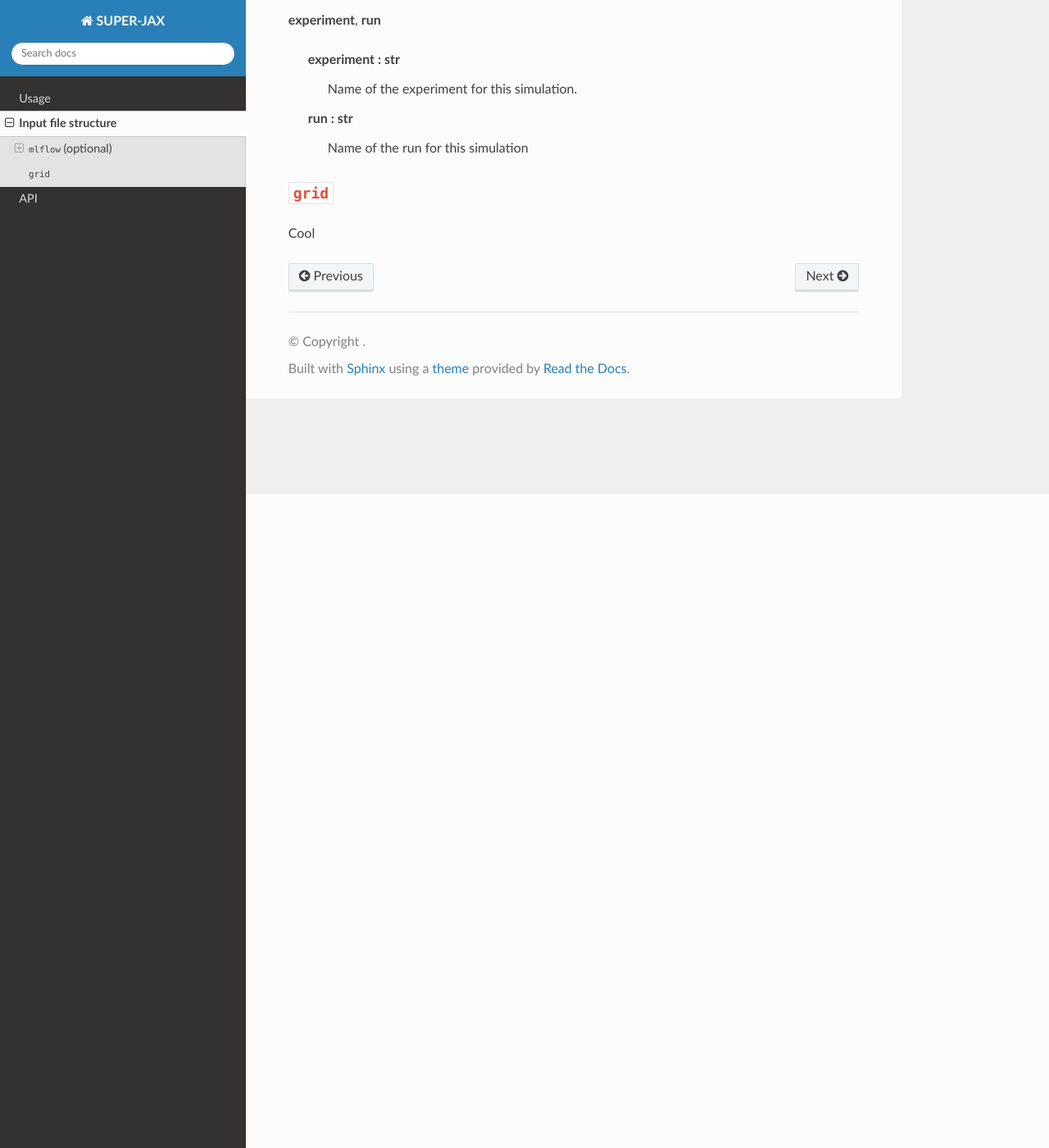
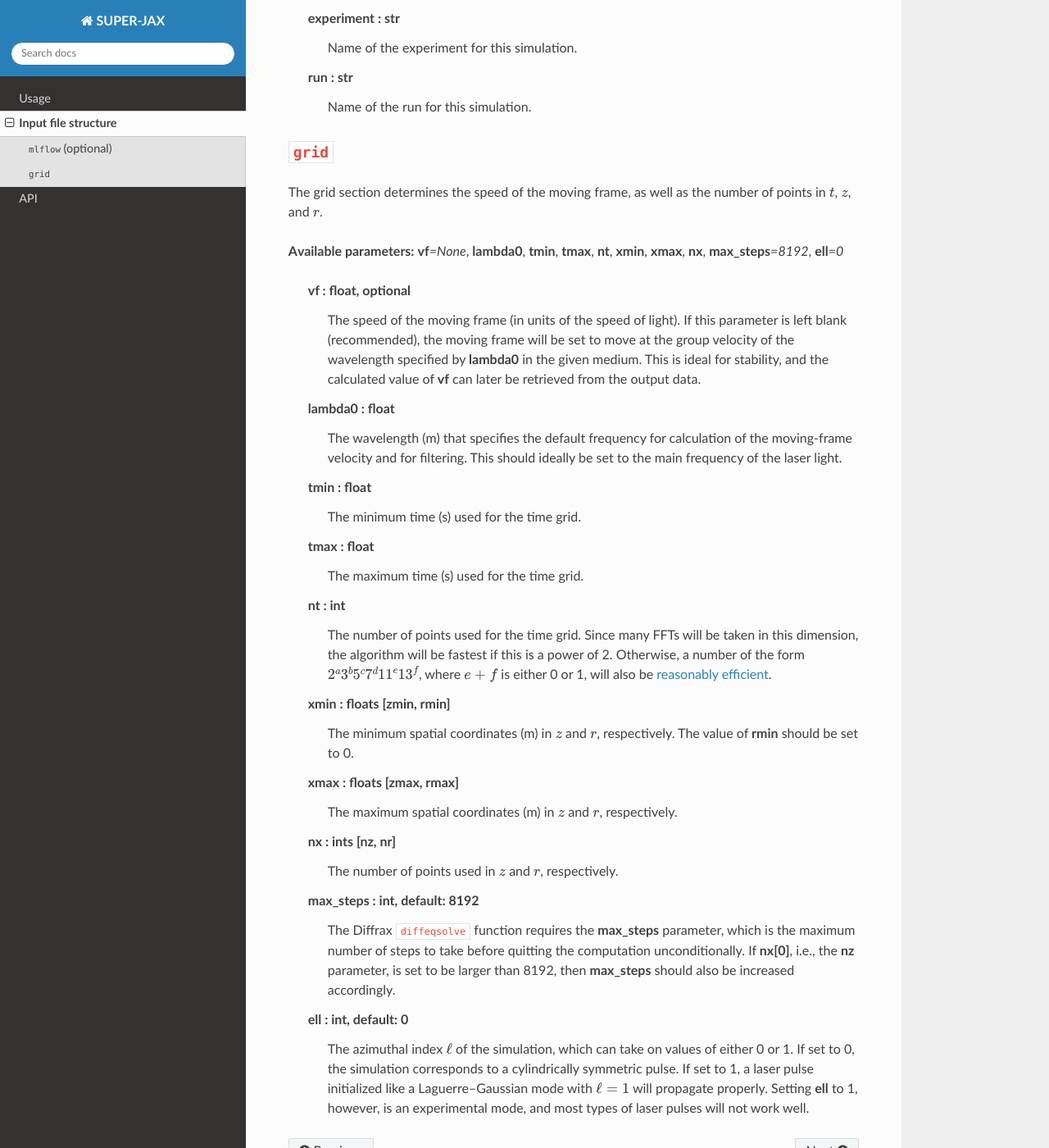
Before and after one commit to millerk123/super-jax-docs, a Sphinx documentation site: the page built from docs/source/input_file.rst, in a window 1280 px wide and 1400 px high, scrolled down 797 px. Shown: the whole window at 82% size. Built offline with Sphinx 7.4.7 and the Read the Docs theme 3.1.0, drawn with Linux system fonts in a browser that asks for light colours; some of the changed text lies outside the part shown.

Commit message:
Update documentation

```diff
--- a/docs/source/input_file.rst
+++ b/docs/source/input_file.rst
@@ -21,18 +21,47 @@ If this section is present, then the output will be saved into a folder called `
 
    If you are running an "experiment" instead of just a single simulation, i.e., using the automatic differentiation capability to optimize certain parameters through gradient descent, then you will have to utilize the ``mlflow`` section.
 
-Input parameters
-*****
-
-**experiment**\ , **run**
+**Available parameters:** **experiment**\ , **run**
 
    **experiment : str**
       Name of the experiment for this simulation.
 
    **run : str**
-      Name of the run for this simulation
+      Name of the run for this simulation.
 
 ``grid``
 -----
 
-Cool
+The grid section determines the speed of the moving frame, as well as the number of points in :math:`t`\ , :math:`z`\ , and :math:`r`\ .
+
+**Available parameters:** **vf**\ *=None*\ , **lambda0**\ , **tmin**\ , **tmax**\ , **nt**\ , **xmin**\ , **xmax**\ , **nx**\ , **max_steps**\ *=8192*\ , **ell**\ *=0*
+
+   **vf : float, optional**
+      The speed of the moving frame (in units of the speed of light).  If this parameter is left blank (recommended), the moving frame will be set to move at the group velocity of the wavelength specified by **lambda0** in the given medium.  This is ideal for stability, and the calculated value of **vf** can later be retrieved from the output data.
+
+   **lambda0 : float**
+      The wavelength (m) that specifies the default frequency for calculation of the moving-frame velocity and for filtering.  This should ideally be set to the main frequency of the laser light.
+
+   **tmin : float**
+      The minimum time (s) used for the time grid.
+
+   **tmax : float**
+      The maximum time (s) used for the time grid.
+
+   **nt : int**
+      The number of points used for the time grid.  Since many FFTs will be taken in this dimension, the algorithm will be fastest if this is a power of 2.  Otherwise, a number of the form :math:`2^a 3^b 5^c 7^d 11^e 13^f`\ , where :math:`e+f` is either 0 or 1, will also be `reasonably efficient <https://www.fftw.org/fftw2_doc/fftw_3.html>`_\ .
+
+   **xmin : floats [zmin, rmin]**
+      The minimum spatial coordinates (m) in :math:`z` and :math:`r`\ , respectively.  The value of **rmin** should be set to 0.
+
+   **xmax : floats [zmax, rmax]**
+      The maximum spatial coordinates (m) in :math:`z` and :math:`r`\ , respectively.
+
+   **nx : ints [nz, nr]**
+      The number of points used in :math:`z` and :math:`r`\ , respectively.
+
+   **max_steps : int, default: 8192**
+      The Diffrax ``diffeqsolve`` function requires the **max_steps** parameter, which is the maximum number of steps to take before quitting the computation unconditionally.  If **nx[0]**, i.e., the **nz** parameter, is set to be larger than 8192, then **max_steps** should also be increased accordingly.
+
+   **ell : int, default: 0**
+      The azimuthal index :math:`\ell` of the simulation, which can take on values of either 0 or 1.  If set to 0, the simulation corresponds to a cylindrically symmetric pulse.  If set to 1, a laser pulse initialized like a Laguerre--Gaussian mode with :math:`\ell = 1` will propagate properly.  Setting **ell** to 1, however, is an experimental mode, and most types of laser pulses will not work well.
```
